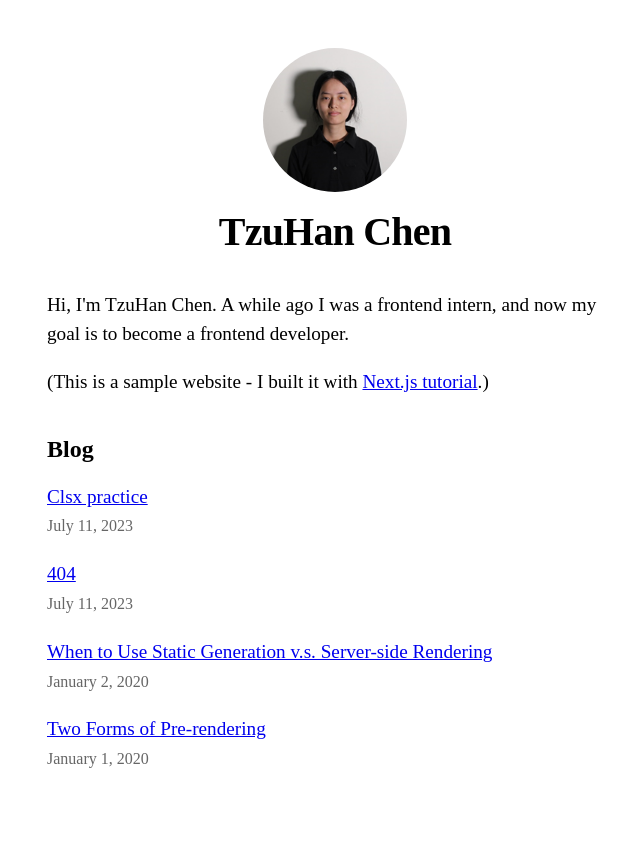
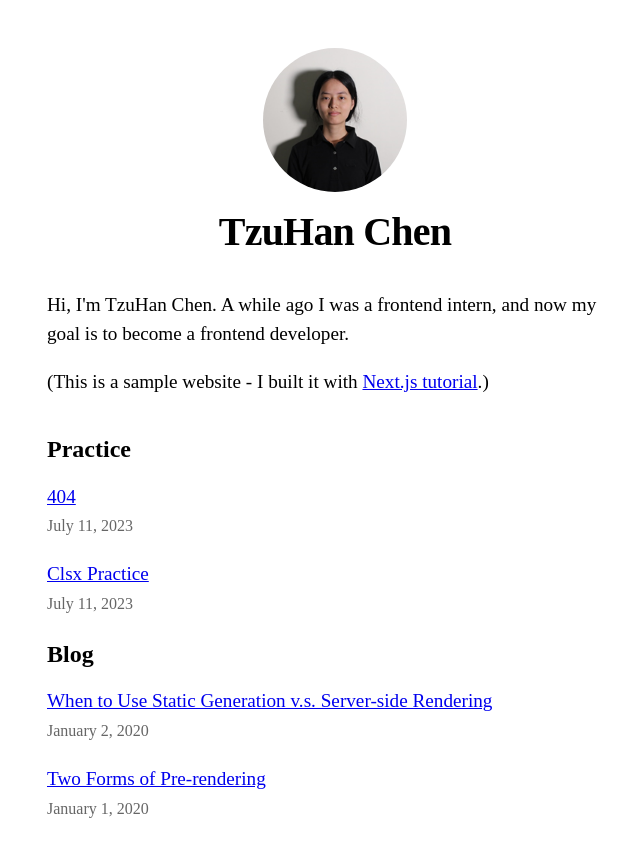
Before and after one commit to TzuHanChen/nextjs-blog, a Next.js app: page / in a window 1280 px wide. Shown: the top 856 px of the page, without its empty margins (305-945 px from the left). Built offline with nearby package versions, Linux system fonts and the light colour scheme.

Commit message:
Finished clsx and 404

```diff
--- a/pages/404.js
+++ b/pages/404.js
@@ -1,5 +1,6 @@
 import Layout from '../components/layout';
 import Head from 'next/head';
+import Date from '../components/date';
 import Image from 'next/image';
 import utilStyles from '../styles/utils.module.css';
 
@@ -13,7 +14,10 @@ export default function Custom404() {
 			<h1 className={utilStyles.headingXl}>
 				404 - Page Not Found
 			</h1>
-
+			<div className={utilStyles.lightText}>
+				<Date dateString={"2023-07-11"} />
+			</div>
+			<br />
 			<Image
 				src="/images/sample.jpg"
 				className={utilStyles.borderCircle}
--- a/pages/index.js
+++ b/pages/index.js
@@ -30,16 +30,24 @@ export default function Home({ allPostsData }) {
 			</section>
 
 			<section className={`${utilStyles.headingMd} ${utilStyles.padding1px}`}>
-				<h2 className={utilStyles.headingLg}>Blog</h2>
+				<h2 className={utilStyles.headingLg}>Practice</h2>
 
 				<ul className={utilStyles.list}>
-				<li className={utilStyles.listItem} key={"first-post"}>
-						<Link href="/posts/first-post">Clsx practice</Link>
+					{/* <li className={utilStyles.listItem} key={"500"}>
+						<Link href="/500">500</Link>
 						<br />
 						<small className={utilStyles.lightText}>
-							<Date dateString={"2023-07-11"} />
+							<Date dateString={"2023-07-12"} />
 						</small>
 					</li>
+
+					<li className={utilStyles.listItem} key={"api-practice"}>
+						<Link href="/api-practice">API Practice</Link>
+						<br />
+						<small className={utilStyles.lightText}>
+							<Date dateString={"2023-07-12"} />
+						</small>
+					</li> */}
 
 					<li className={utilStyles.listItem} key={"404"}>
 						<Link href="/404">404</Link>
@@ -48,7 +56,17 @@ export default function Home({ allPostsData }) {
 							<Date dateString={"2023-07-11"} />
 						</small>
 					</li>
+
+					<li className={utilStyles.listItem} key={"clsx-practice"}>
+						<Link href="/clsx-practice">Clsx Practice</Link>
+						<br />
+						<small className={utilStyles.lightText}>
+							<Date dateString={"2023-07-11"} />
+						</small>
+					</li>
 				</ul>
+
+				<h2 className={utilStyles.headingLg}>Blog</h2>
 
 				<ul className={utilStyles.list}>
 					{allPostsData.map(({ id, date, title }) => (
```
Also changed, not shown: pages/clsx-practice.js (renamed from pages/posts/first-post.js, +5 -5 lines).
